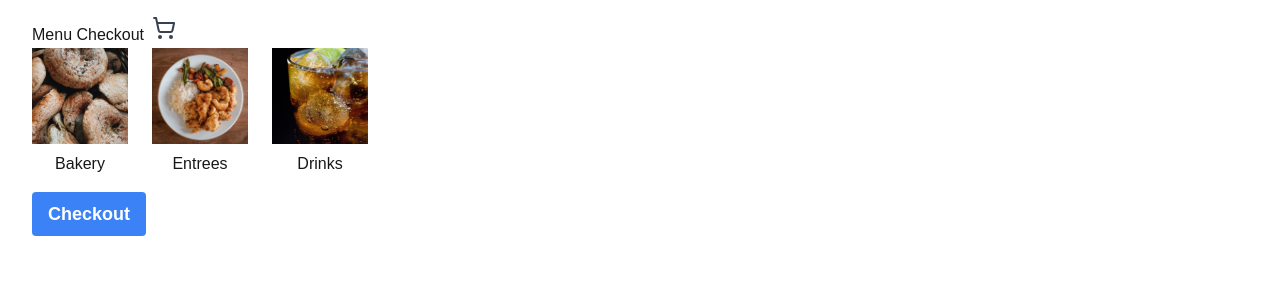
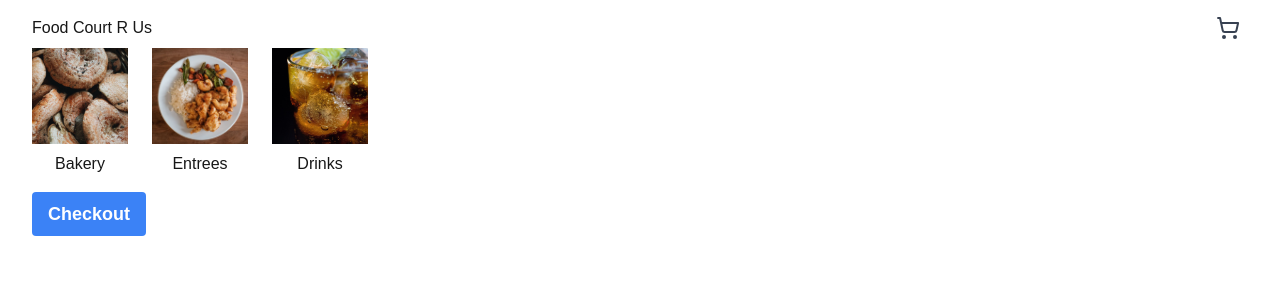
Before and after one commit to pashabitz/menu-checkout, a Next.js app: page / in a window 1280 px wide. Shown: the top 300 px of the page. Built offline with nearby package versions, Linux system fonts and the light colour scheme.

Commit message:
Move cart icon to the right

```diff
--- a/app/page.tsx
+++ b/app/page.tsx
@@ -81,8 +81,8 @@ export default function Home() {
 
   return (
     <div className="flex flex-col min-h-screen py-2 px-8">
-      <header className="">
-        <span>Menu Checkout</span>
+      <header className="flex flex-row items-center justify-between">
+        <span>Food Court R Us</span>
         <Link href="/cart"><CartIndicator count={new Cart(cartItems).totalQuantiy} /></Link>
       </header>
       <main className="flex-grow overflow-auto">
```
